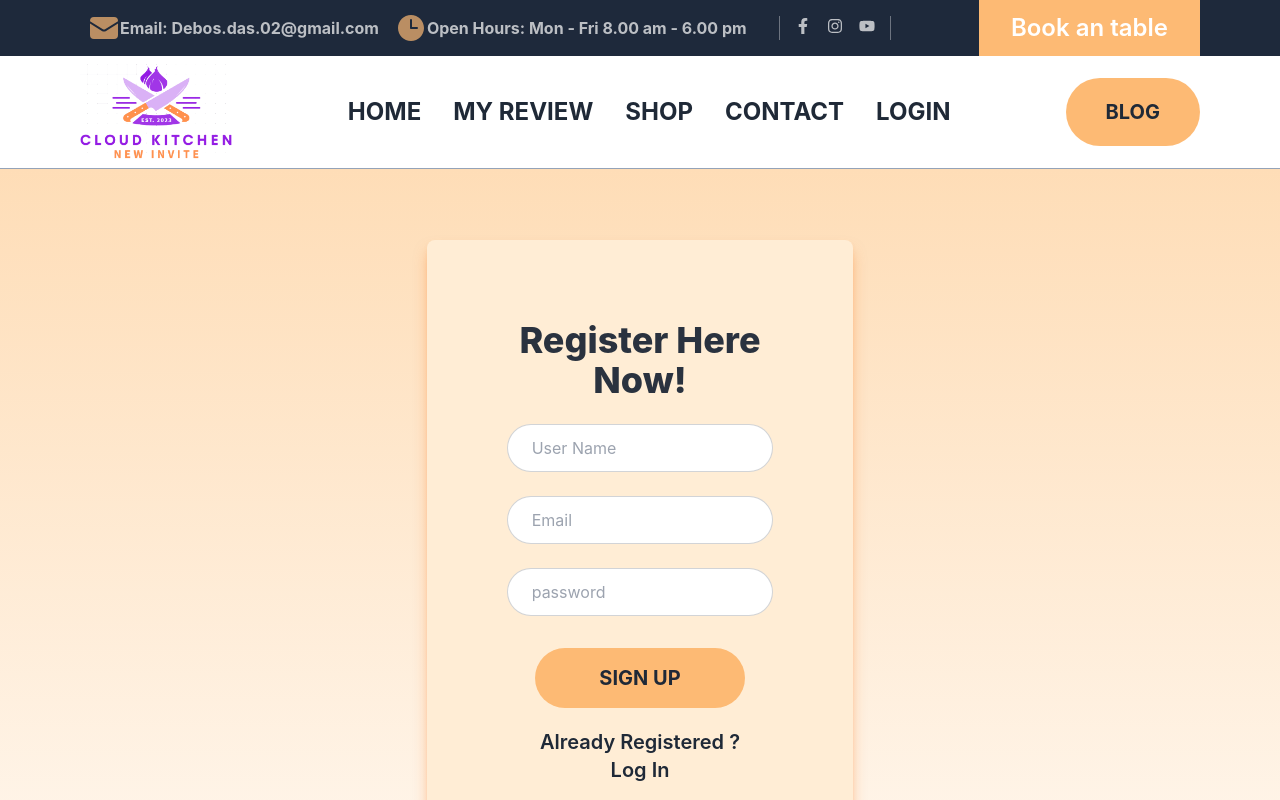
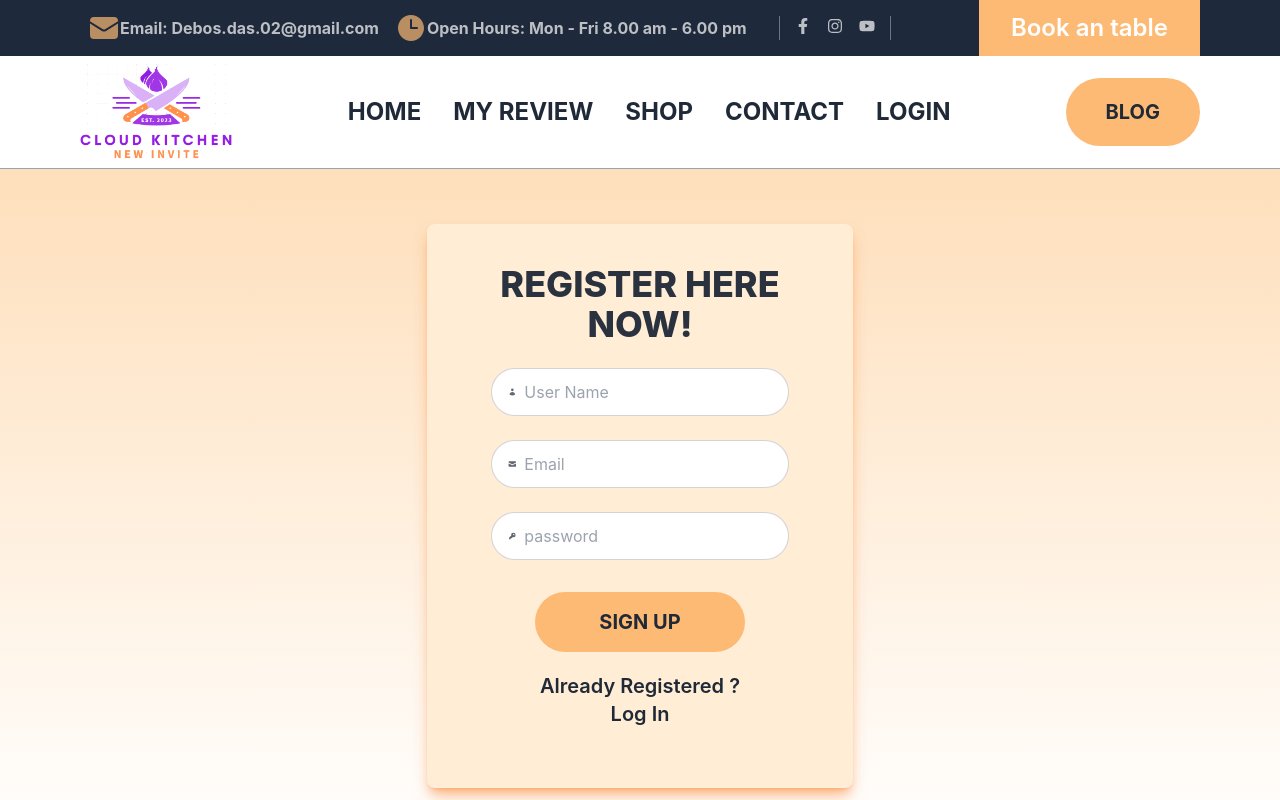
Before and after one commit to Debos602/cloud-kitchen, a React (Create React App) app: page /signup in a window 1280 px wide. Shown: the top 800 px of the page. Built offline with nearby package versions, Linux system fonts and the light colour scheme; no server answers.

Commit message:
updated title

```diff
--- a/src/Component/Blog/Blog.js
+++ b/src/Component/Blog/Blog.js
@@ -2,10 +2,10 @@
 import useNav from "../../Hooks/useNav";
 
 const Blog = () => {
-	useNav("Blog")
+	useNav("Blog");
 	return (
 		<div className="min-h-screen bg-gradient-to-t from-orange-200 flex justify-center items-center">
-			<div className=" w-full max-lg:w-full md:w-3/4 px-20 py-48 font-bold grid grid-cols-1 md:grid-cols-2 gap-5">
+			<div className=" w-full max-lg:w-full md:w-3/4 px-20 pt-56 pb-16 font-bold grid grid-cols-1 md:grid-cols-2 gap-5">
 				<div className="border-2 border-orange-300 p-10 rounded-xl">
 					<p className="text-xl pb-2"> 1. Difference between SQL and NoSQL?</p>
 					<p className="font-normal">
--- a/src/Component/Login/Login.js
+++ b/src/Component/Login/Login.js
@@ -104,8 +104,8 @@
 		</div>
 	) : (
 		<div className="bg-gradient-to-b from-orange-200">
-			<div className="container mx-auto max-lg:px-50 py-60 w-full">
-				<div className="max-lg:w-4/6 md:w-3/6 xl:w-2/6 mx-auto rounded-lg bg-orange-100 shadow-lg shadow-orange-500/50 p-20">
+			<div className="container mx-auto max-lg:px-50  pt-56 pb-16  w-full">
+				<div className="max-lg:w-4/6 md:w-3/6 xl:w-2/6 mx-auto rounded-lg bg-orange-100 shadow-lg shadow-orange-500/50 py-10 px-16">
 					<h2 className="text-4xl font-extrabold text-center opacity-95 mb-6">
 						Log In Now!
 					</h2>
--- a/src/Component/ServiceDetails/ServiceDetails.js
+++ b/src/Component/ServiceDetails/ServiceDetails.js
@@ -10,7 +10,7 @@
 const ServiceDetails = () => {
 	const { user } = useContext(AuthContext);
 	const { _id, description, img, name, price, ratings } = useLoaderData();
-	useNav("Service");
+	useNav("Review");
 
 	// console.log(description);
 	const backgroundImageStyle = {
@@ -24,7 +24,7 @@
 		<>
 			<div className="relative z-10" style={backgroundImageStyle}>
 				<div className="absolute inset-0 bg-black opacity-50 -z-10 mix-blend-multiply"></div>
-				<div className="container px-20 mx-auto py-60">
+				<div className="container px-20 mx-auto pt-56 pb-16">
 					<div className="flex flex-col justify-center items-center pt-20 text-white">
 						<h2 className="tracking-widest text-white text-5xl font-bold">
 							Food Review
--- a/src/Component/Signup/SignUp.js
+++ b/src/Component/Signup/SignUp.js
@@ -53,9 +53,9 @@
 		</div>
 	) : (
 		<div className="bg-gradient-to-b from-orange-200">
-			<div className="container mx-auto px-50 py-60 w-full">
-				<div className="max-lg:w-4/6 md:w-3/6 xl:w-2/6 mx-auto bg-orange-100 shadow-lg rounded-lg shadow-orange-500/50 p-20">
-					<h2 className="text-4xl font-extrabold text-center opacity-95 mb-6">
+			<div className="container mx-auto px-50  pt-56 pb-16  w-full">
+				<div className="max-lg:w-4/6 md:w-3/6 xl:w-2/6 mx-auto bg-orange-100 shadow-lg rounded-lg shadow-orange-500/50 py-10 px-16">
+					<h2 className="text-4xl font-extrabold uppercase text-center opacity-95 mb-6">
 						Register Here Now!
 					</h2>
 					<form onSubmit={handleEmailRegister} className="text-center">
```
